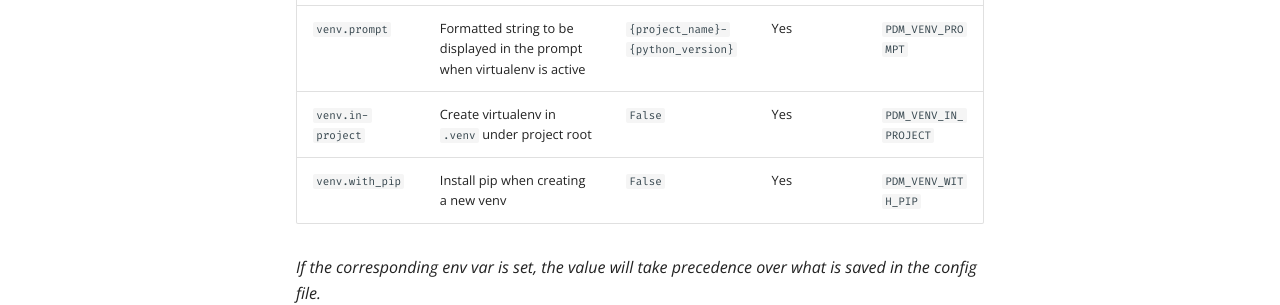
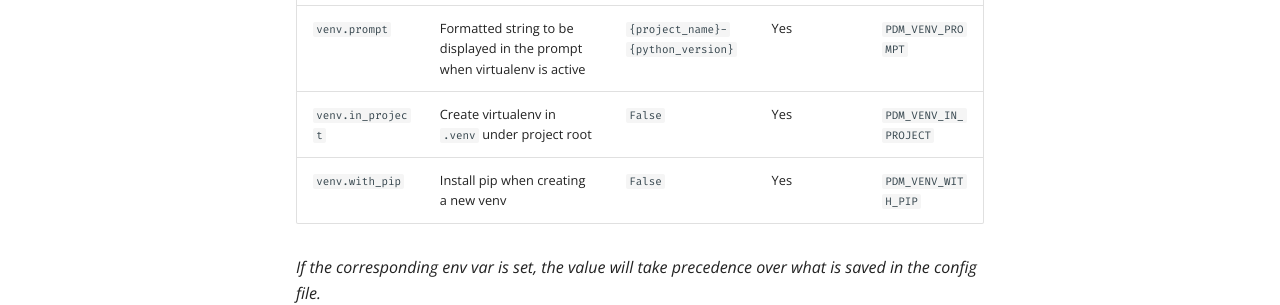
Before and after one commit to azurelotus0926/pdm, an MkDocs documentation site: the page built from docs/docs/usage/configuration.md, in a window 1280 px wide and 900 px high, scrolled down 2786 px. Shown: the part 504-809 px from the top of the window. Built offline with MkDocs 1.6.1 and Material for MkDocs 9.7.7, drawn with Linux system fonts in a browser that asks for light colours; comment, search, counter and statistics services are not loaded; the version menu is left out.

```diff
--- a/docs/docs/usage/configuration.md
+++ b/docs/docs/usage/configuration.md
@@ -60,7 +60,7 @@ The following configuration items can be retrieved and modified by [`pdm config`
 | `venv.location`                   | Parent directory for virtualenvs                                          | `<default data location on OS>/venvs`                                 | No                   |                           |
 | `venv.backend`                    | Default backend to create virtualenv                                      | `virtualenv`                                                          | Yes                  | `PDM_VENV_BACKEND`        |
 | `venv.prompt`                     | Formatted string to be displayed in the prompt when virtualenv is active  | `{project_name}-{python_version}`                                     | Yes                  | `PDM_VENV_PROMPT`         |
-| `venv.in-project`                 | Create virtualenv in `.venv` under project root                           | `False`                                                               | Yes                  | `PDM_VENV_IN_PROJECT`     |
+| `venv.in_project`                 | Create virtualenv in `.venv` under project root                           | `False`                                                               | Yes                  | `PDM_VENV_IN_PROJECT`     |
 | `venv.with_pip`                   | Install pip when creating a new venv                                      | `False`                                                               | Yes                  | `PDM_VENV_WITH_PIP`       |
 
 _If the corresponding env var is set, the value will take precedence over what is saved in the config file._
```
